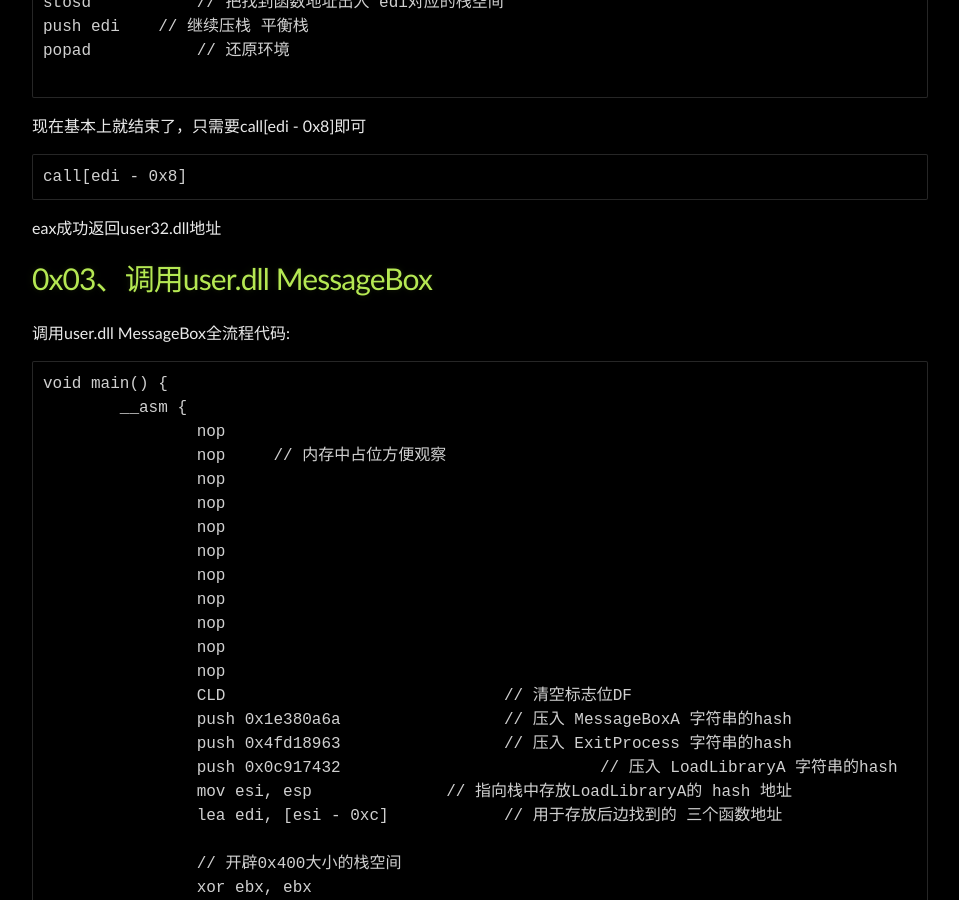
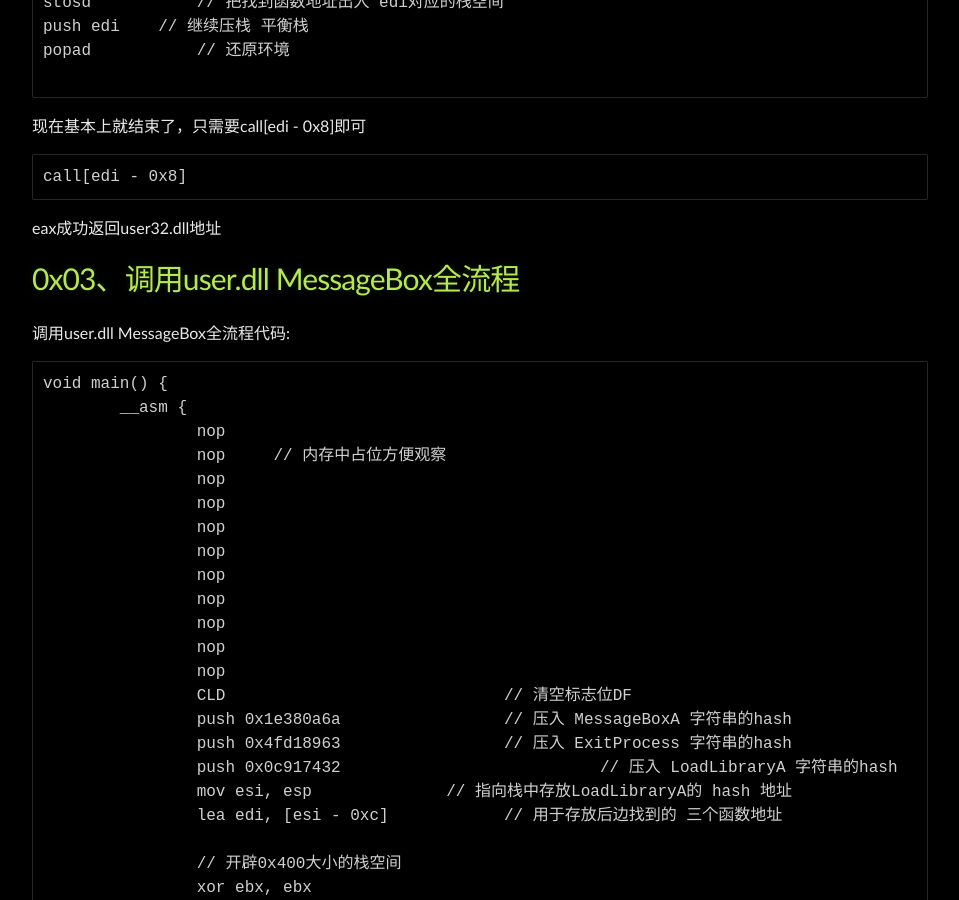
Before and after one commit to Leeyangee/leeyangee.github.io, a Jekyll site: the page built from _posts/2023-08-11-编译测试 TEB查kernel.dll找LoadLibraryA最终加载user.dll全流程.md, in a window 1280 px wide and 900 px high, scrolled down 2549 px. Shown: the whole window, without its empty margins (160-1119 px from the left). Built offline with Jekyll 4.4.1, drawn with Linux system fonts in a browser that asks for light colours.

Commit message:
Update 2023-08-11-编译测试 TEB查kernel.dll找LoadLibraryA最终加载user.dll全流程.md

````diff
--- a/_posts/2023-08-11-编译测试 TEB查kernel.dll找LoadLibraryA最终加载user.dll全流程.md
+++ b/_posts/2023-08-11-编译测试 TEB查kernel.dll找LoadLibraryA最终加载user.dll全流程.md
@@ -107,7 +107,7 @@
 ```
 eax成功返回user32.dll地址
 
-# [](#header-1)0x03、调用user.dll MessageBox
+# [](#header-1)0x03、调用user.dll MessageBox全流程
 
 调用user.dll MessageBox全流程代码:
 ```
````
